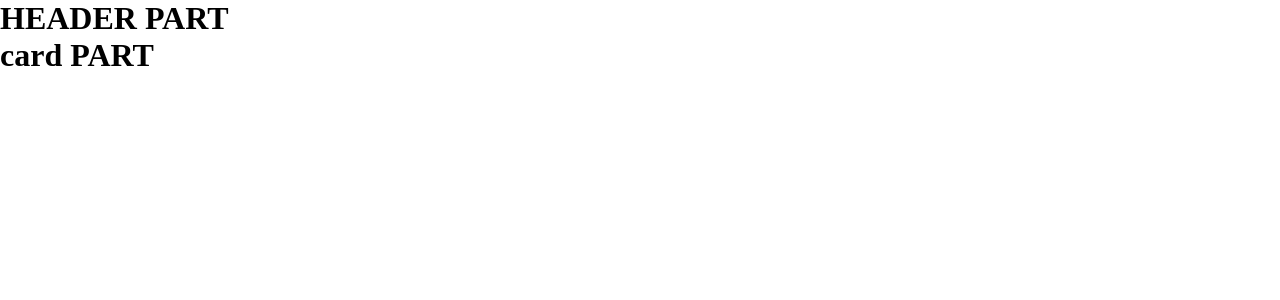
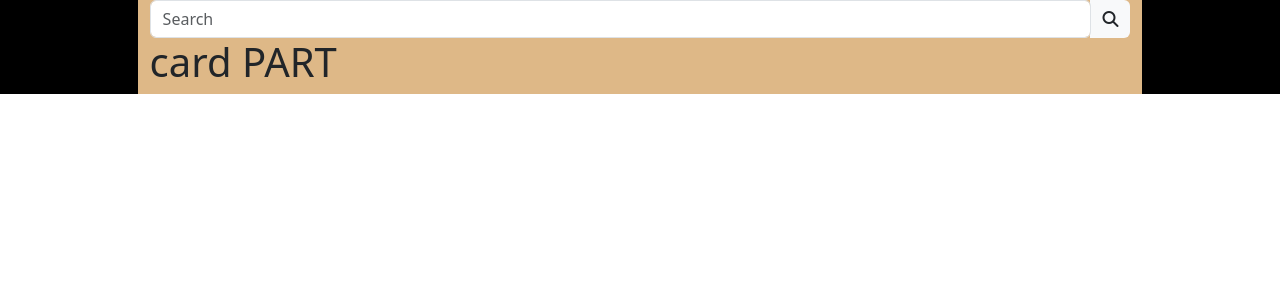
Before and after one commit to quintusdev/vite-boolflix, a Vue app: page / in a window 1280 px wide. Shown: the top 300 px of the page. Built offline with nearby package versions, Linux system fonts and the light colour scheme.

Commit message:
[FEATURES][STYLE] Inserita Barra ricerca

```diff
--- a/package.json
+++ b/package.json
@@ -9,6 +9,11 @@
     "preview": "vite preview"
   },
   "dependencies": {
+    "@fortawesome/fontawesome-free": "^6.4.0",
+    "@fortawesome/fontawesome-svg-core": "^6.4.0",
+    "@fortawesome/free-brands-svg-icons": "^6.4.0",
+    "@fortawesome/free-regular-svg-icons": "^6.4.0",
+    "@fortawesome/free-solid-svg-icons": "^6.4.0",
     "axios": "^1.4.0",
     "bootstrap": "^5.3.0",
     "fontawesome": "^5.6.3",
--- a/src/App.vue
+++ b/src/App.vue
@@ -24,9 +24,11 @@
 
 <template>
   <!-- Inserisco tutto dentro un DIV altrimenti non visualizza nulla -->
-  <div>
-    <AppHeader />
-    <AppMain />
+  <div class="container">
+    <div class="row">
+      <AppHeader />
+      <AppMain />
+    </div>
   </div>
 </template>
 
--- a/src/components/AppHeader.vue
+++ b/src/components/AppHeader.vue
@@ -13,7 +13,12 @@
 </script>
 
 <template>
-    <h1>HEADER PART</h1>
+    <div class="input-group rounded">
+        <input type="search" class="form-control rounded" placeholder="Search" aria-label="Search" aria-describedby="search-addon" />
+        <span class="input-group-text border-0" id="search-addon">
+            <i class="fas fa-search"></i>
+        </span>
+    </div>
 </template>
 
 <style lang="scss" scoped>
--- a/src/styles/generals.scss
+++ b/src/styles/generals.scss
@@ -1,5 +1,21 @@
+/* IMPORT LINK FONTAWESOME E BOOTSTRAP*/
+@import '/node_modules/bootstrap/scss/bootstrap.scss';
+@import '/node_modules/@fortawesome/fontawesome-free/css/all.min.css';
+
 * {
     padding: 0;
     margin: 0;
     box-sizing: border-box;
 }
+
+.container {
+    min-width: 100%;
+    margin: 0 auto;
+    background-color: black;
+}
+
+.row {
+    width: 80%;
+    margin: 0 auto;
+    background-color: burlywood;
+}
```
Also changed, not shown: 1 other file (tests, documents, lock files or other folders).
